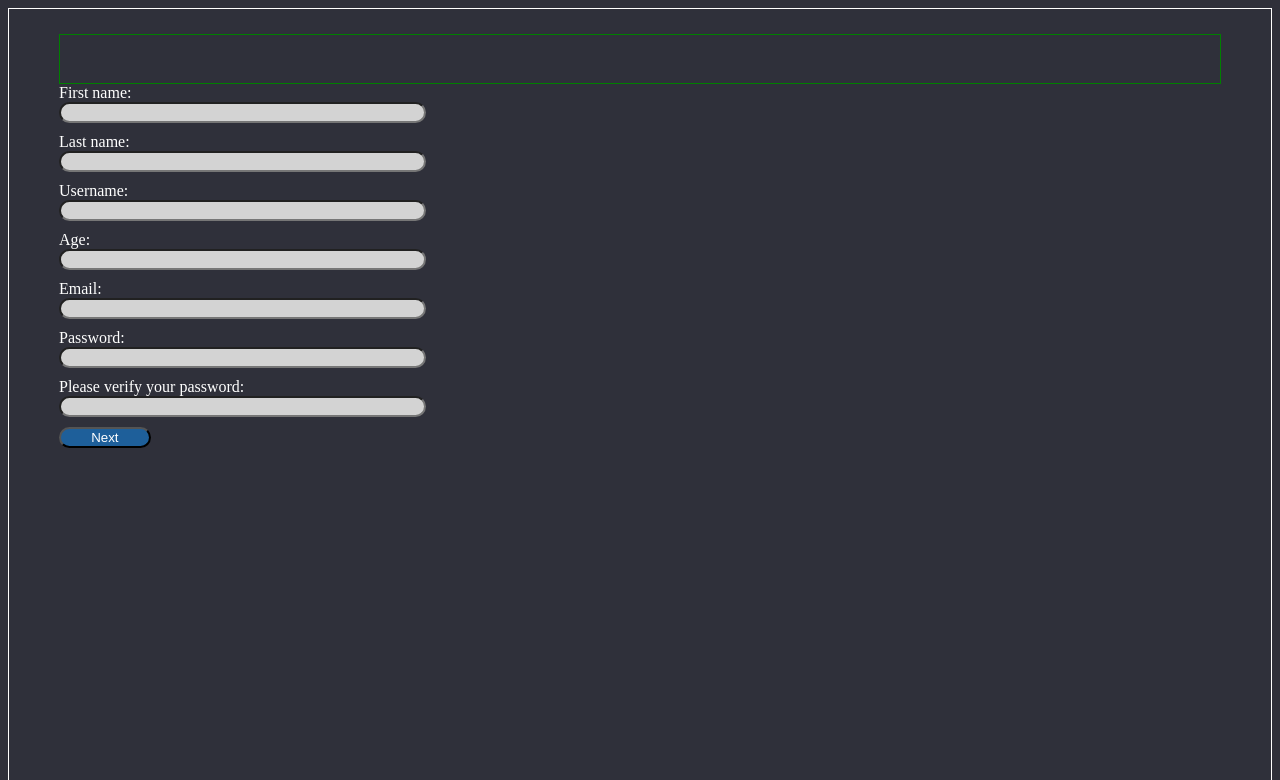
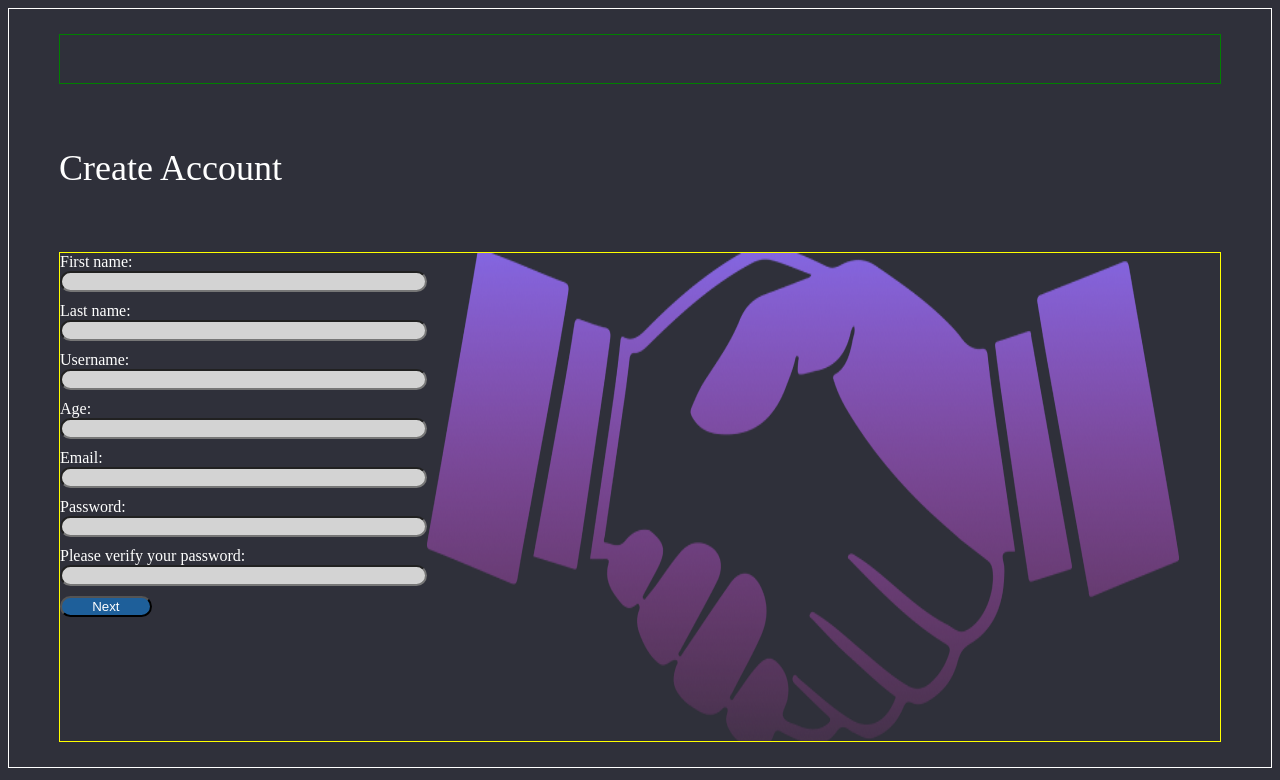
Before and after one commit to Adriana2288/skillswap-frontend, a React (Create React App) app: page /api/signup in a window 1280 px wide. Shown: the top 780 px of the page. Built offline with nearby package versions, Linux system fonts and the light colour scheme.

Commit message:
Shaping the UI

```diff
--- a/src/assets/css/signup.css
+++ b/src/assets/css/signup.css
@@ -2,8 +2,9 @@
 .wrapper {
     width: 100%;
     border: 1px solid white;
-    height: 100vh;
+    height: 100%;
     padding: 25px 50px;
+
 }
 
 .signup_navbar {
@@ -41,3 +42,22 @@
     background-color: #1E5F9A;
     color: white;
 }
+
+.createAcc {
+    font-family: Poppins;
+    font-style: normal;
+    font-weight: 300;
+    font-size: 36px;
+    line-height: 108px;
+    display: flex;
+    align-items: center;
+
+    color: #FFFFFF;
+}
+
+.signup_main {
+    width: 100%;
+    height: 100%;
+    border: 1px solid yellow;
+    display: flex;
+}
--- a/src/components/SignUp.js
+++ b/src/components/SignUp.js
@@ -1,6 +1,7 @@
 import React, { Component } from "react";
 import axios from "axios";
 import "../assets/css/signup.css";
+import logo from '../images/Logo.png';
 
 class Registration extends Component {
   constructor() {
@@ -87,6 +88,9 @@ class Registration extends Component {
 
       </section>
 
+      <h2 className="createAcc"> Create Account</h2>
+      <main className="signup_main">
+
       <div className="container">
         <form className="login_form" onSubmit={this.onSubmit}>
 
@@ -157,6 +161,8 @@ class Registration extends Component {
           <button type="submit" value="Submit">Next</button>
         </form>
       </div>
+      <img src={logo} alt="logo"/>
+      </main>
       </div>
     );
   }
```
